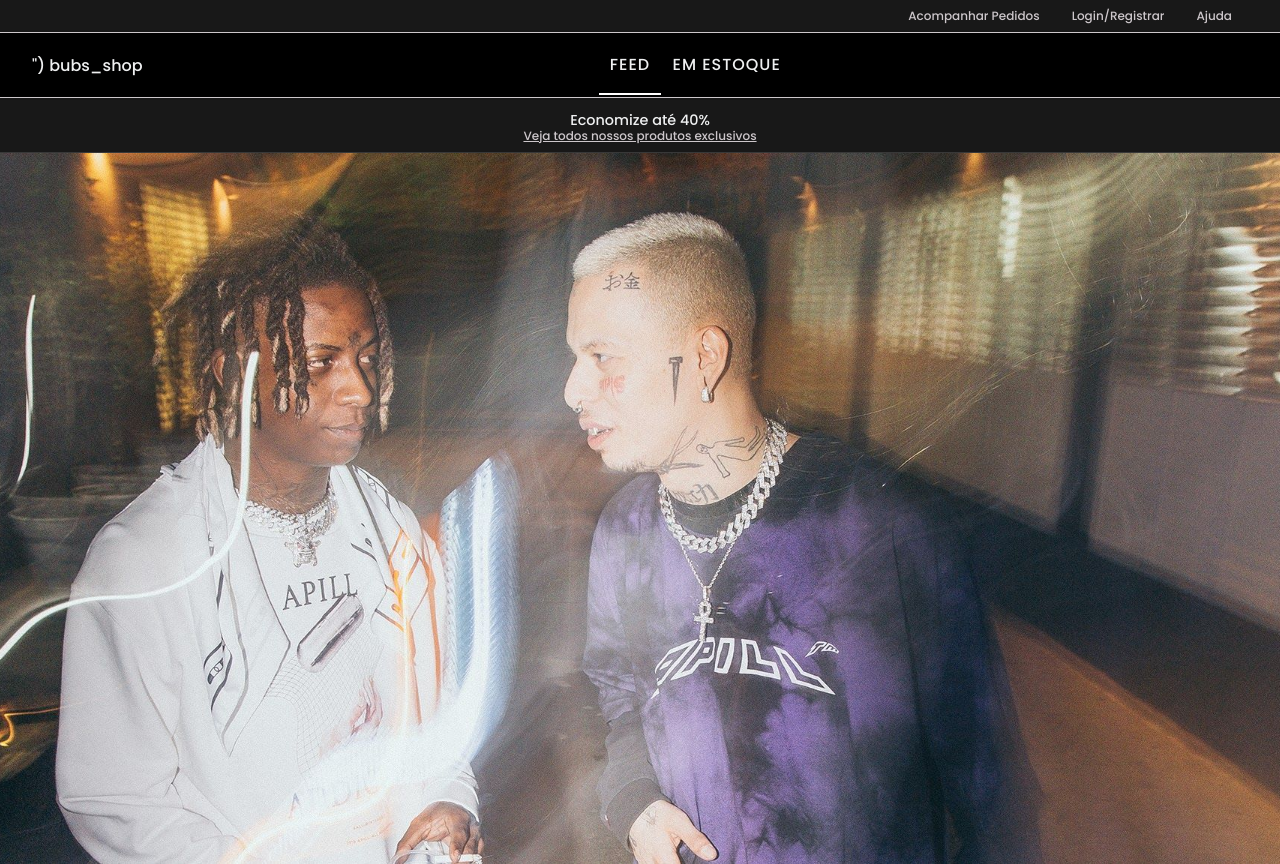
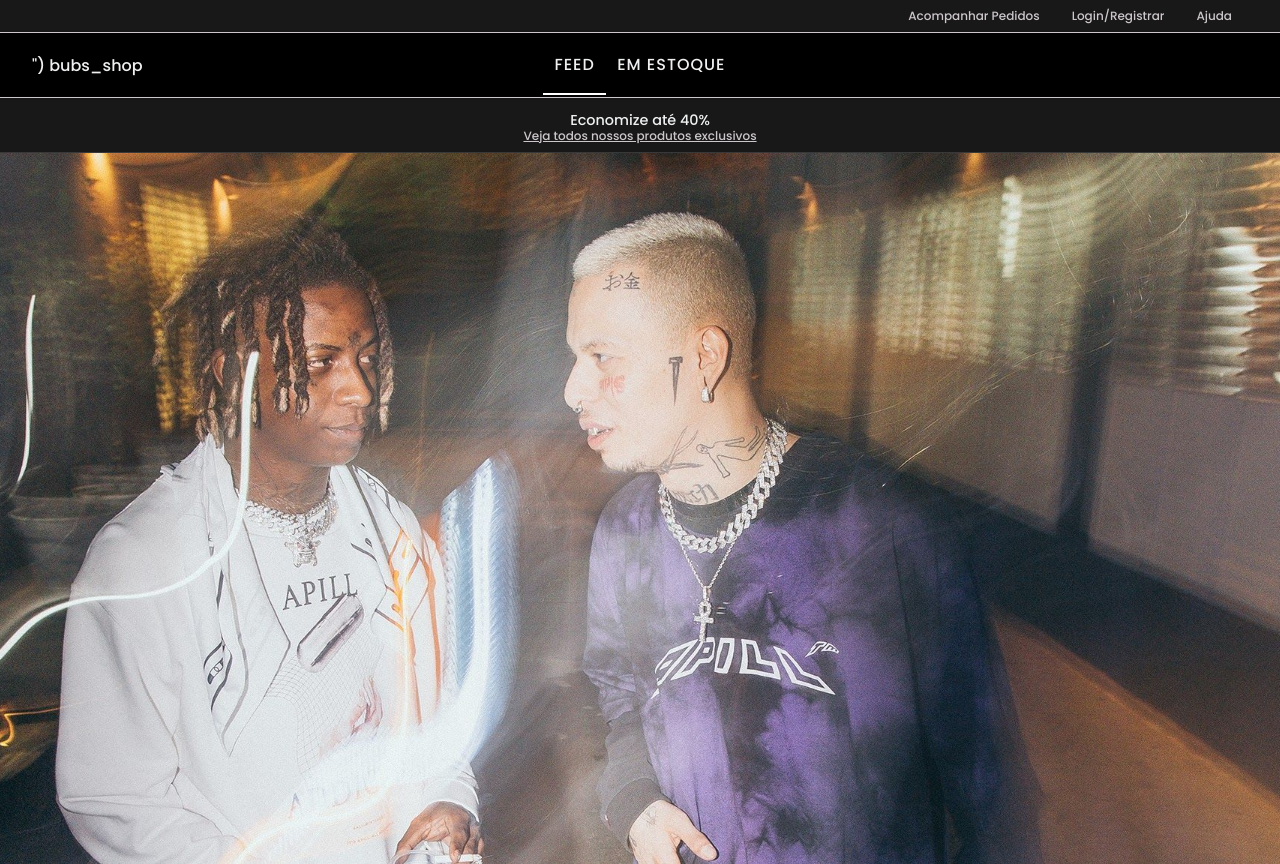
Before and after one commit to castilhosz/cat-shop, a Next.js app: page / in a window 1280 px wide. Built offline with nearby package versions, Linux system fonts and the light colour scheme.

Commit message:
fix: header centralized

```diff
--- a/src/components/Header.tsx
+++ b/src/components/Header.tsx
@@ -12,7 +12,9 @@ export default function Header() {
     <div className={styles.main}>
       <HeaderLogin />
       <div className={styles.container}>
-        <p>&quot;) bubs_shop</p>
+        <div className={styles.brand}>
+          <p>&quot;) bubs_shop</p>
+        </div>
 
         <nav>
           <ul>
--- a/src/styles/components/Header.module.css
+++ b/src/styles/components/Header.module.css
@@ -8,10 +8,8 @@
   display: flex;
   flex-direction: row;
 
-  justify-content: space-between;
+  justify-content: center;
   align-items: center;
-
-  z-index: 4;
 
   height: 5vh;
   width: 100%;
@@ -19,6 +17,12 @@
 
   background-color: #000;
   border-bottom: 1px solid #cdc7cb;
+}
+
+.brand {
+  flex: 1;
+  position: absolute;
+  left: 2rem;
 }
 
 .container a {
```
